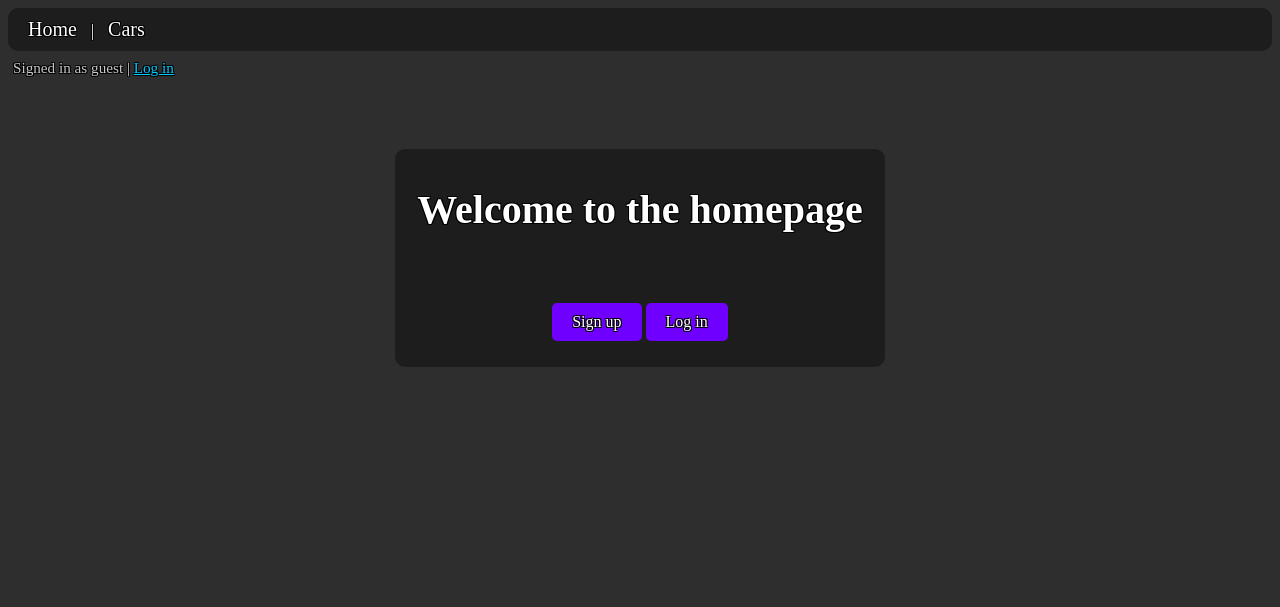
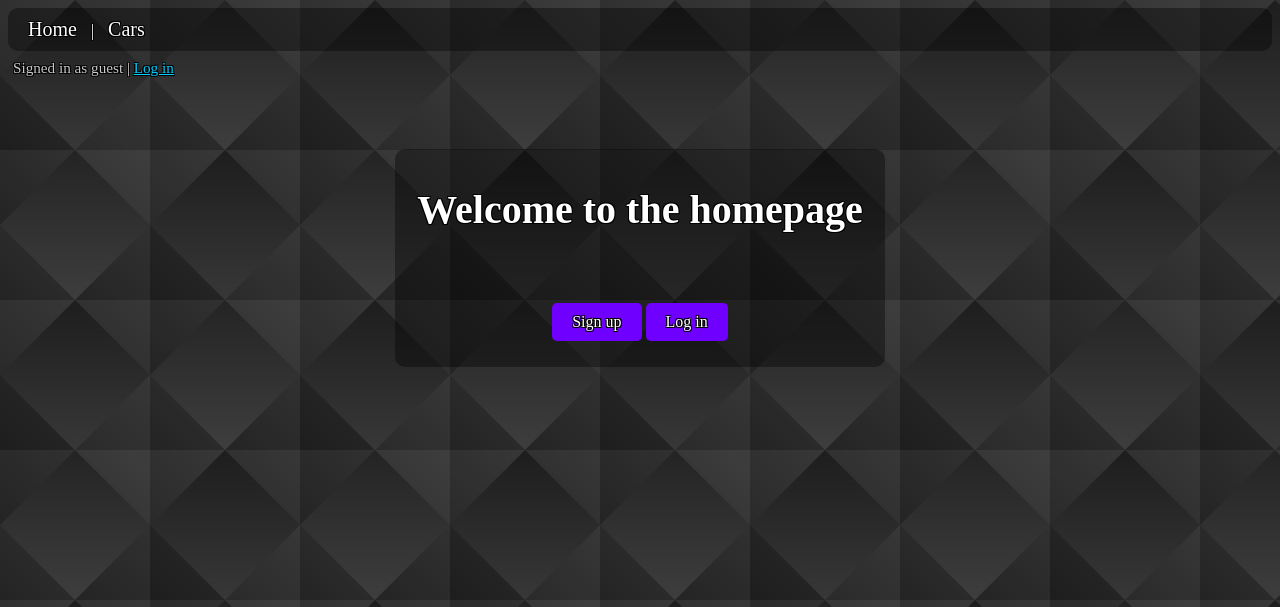
Before and after one commit to karim-03/Car-Dealership-Project, a Django app: page / in a window 1280 px wide. Shown: the top 607 px of the page. Run offline with Django 5.2, Linux system fonts and the light colour scheme.

Commit message:
change background to a pattern

```diff
--- a/main_app/static/css/base.css
+++ b/main_app/static/css/base.css
@@ -1,5 +1,6 @@
 body {
     background-color: #2e2e2e;
+    background-image: url("/static/img/repeating-tile-4.jpg");
     color:white;
     text-shadow:
     -1px -1px 0 #000,
```
Also changed, not shown: main_app/static/img/cars-bg.jpg (deleted), main_app/static/img/repeating-tile-4.jpg (added).
